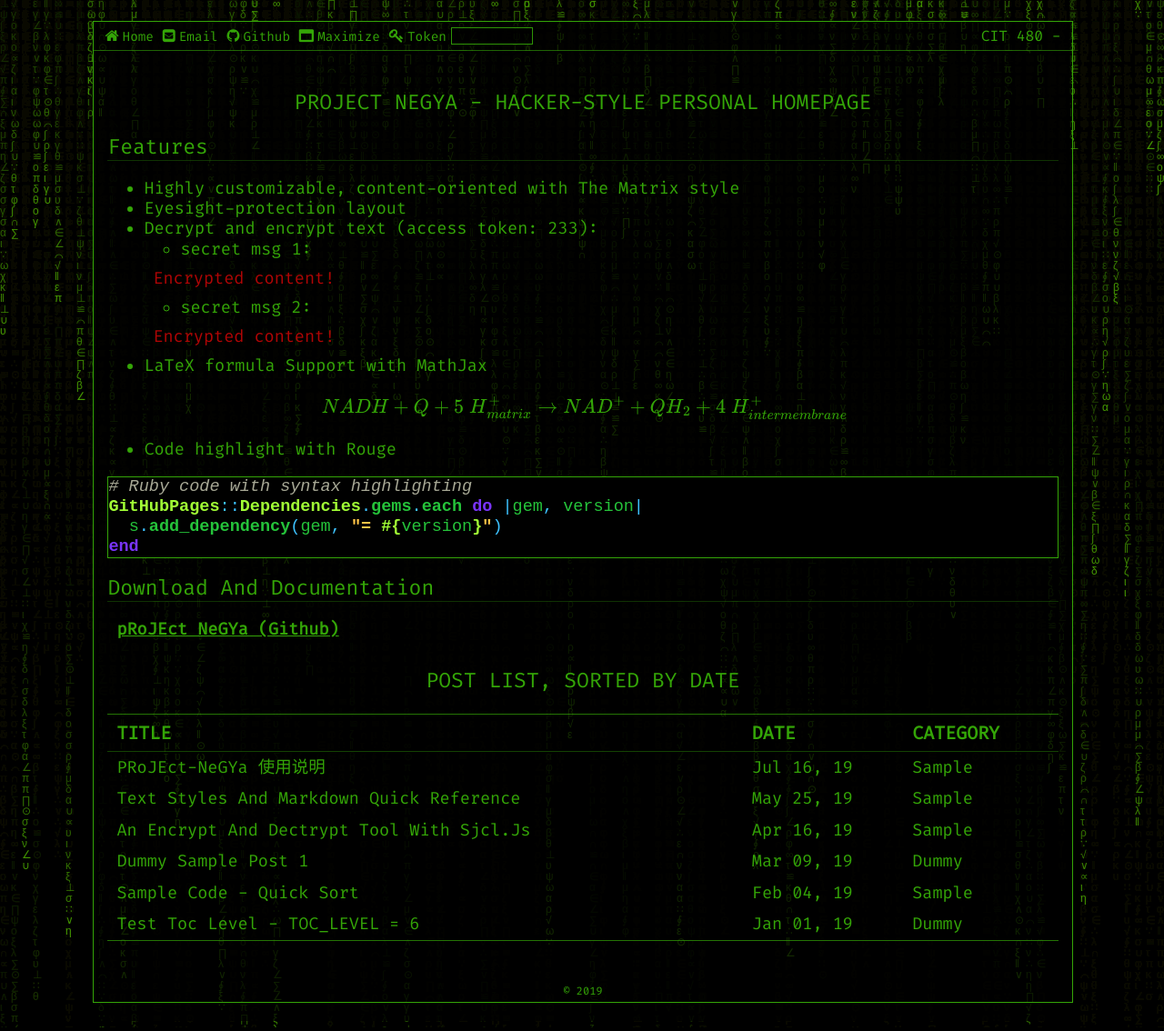
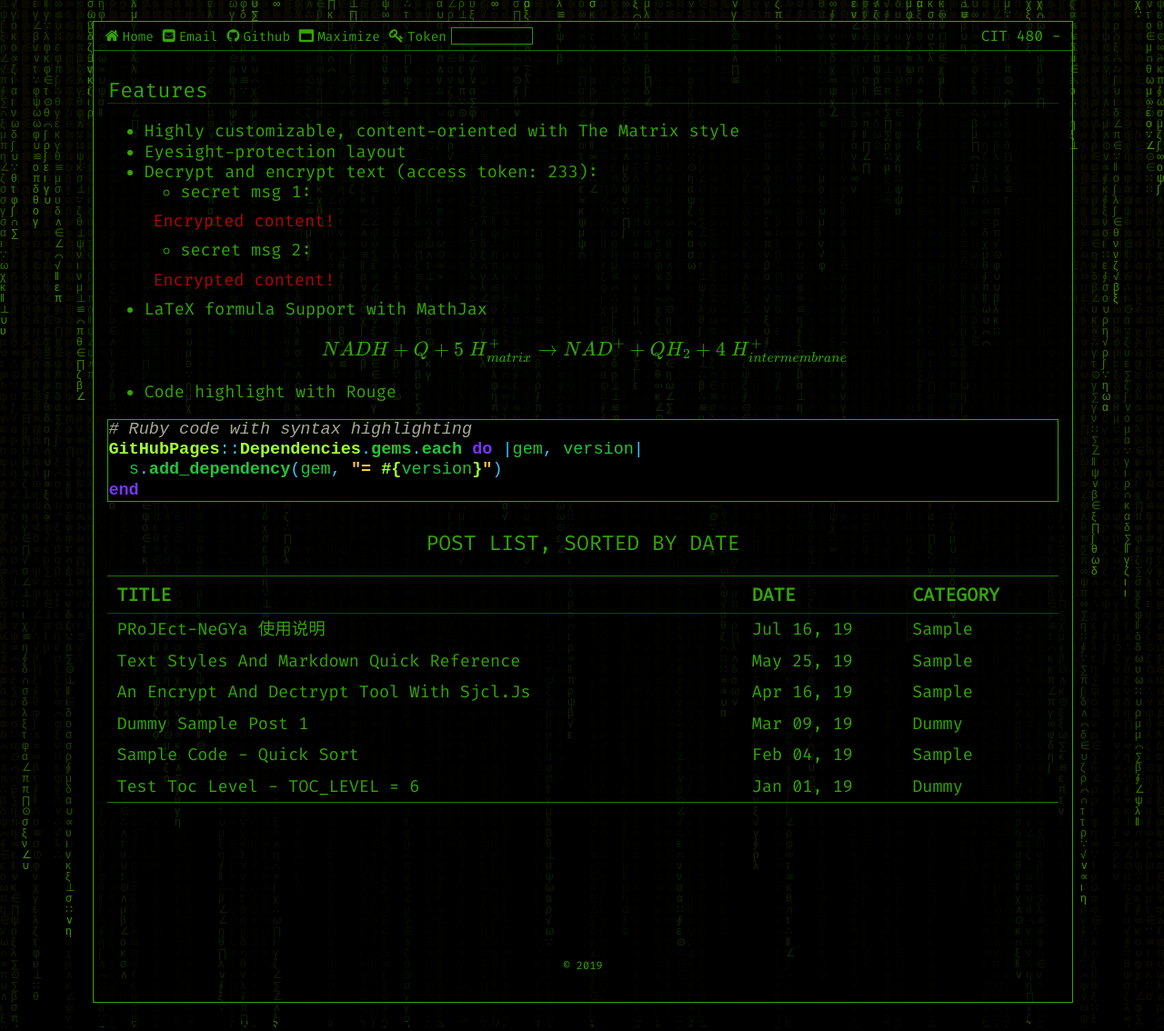
Before and after one commit to dsr88068/dsr88068.github.io, a Jekyll site: the page built from pages/index.md, in a window 1280 px wide. Shown: the whole page at 91% size. Built offline with Jekyll 4.4.1, drawn with Linux system fonts in a browser that asks for light colours; formulas are drawn with MathJax 3.

Commit message:
Update index.md

````diff
--- a/pages/index.md
+++ b/pages/index.md
@@ -11,7 +11,7 @@ encrypted_text: true
 permalink: /
 ---
 
-# PROJECT NEGYA - HACKER-STYLE PERSONAL HOMEPAGE
+
 
 ##  Features
 * Highly customizable, content-oriented with The Matrix style
@@ -35,6 +35,3 @@ GitHubPages::Dependencies.gems.each do |gem, version|
   s.add_dependency(gem, "= #{version}")
 end
 ```
-## Download and Documentation
-
-[**pRoJEct NeGYa (Github)**](https://github.com/akiritsu/pRoJEct-NeGYa)
````
